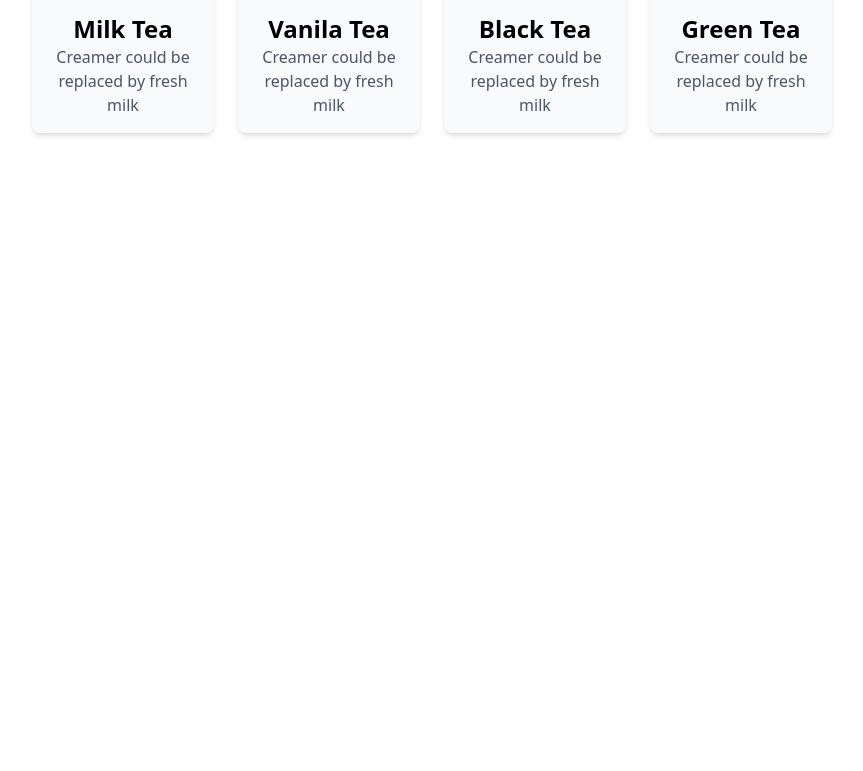
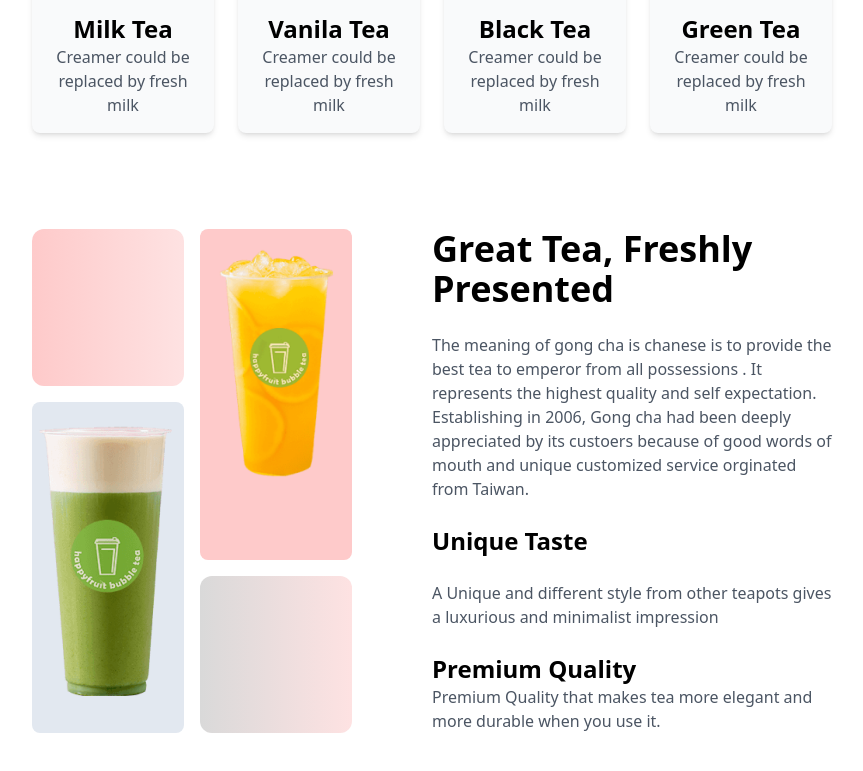
Before and after one commit to Sadman-Sakib56/Tea-House, a plain HTML site: page index.html in a window 1280 px wide. Shown: the part 1036-1807 px from the top of the page, without its empty margins (208-1071 px from the left). Before the commit the page ends 1265 px from the top, so only its background shows below. Drawn offline with nearby package versions, Linux system fonts and the light colour scheme.

Commit message:
great-tea-added

```diff
--- a/index.html
+++ b/index.html
@@ -109,6 +109,51 @@
             </div>
 
         </section>
+        <!-- great tea section -->
+        <section class="mb-24">
+            <div class="grid grid-cols-1 lg:grid-cols-2  ">
+                <!-- image section -->
+                <div class="grid grid-cols-2 grid-rows-3 gap-4 w-4/5">
+                    <div class="h-38 bg-gradient-to-r from-red-200 to bg-red-100 rounded-xl">
+                    </div>
+
+                    <div class="bg-red-200 rounded-lg row-span-2"><img class="mx-auto my-5" src="images/fresh-1.png"
+                            alt="">
+                    </div>
+                    <div class="bg-slate-200 rounded-lg row-span-2 "><img class="mx-auto my-5" src="images/fresh-2.png"
+                            alt="">
+                    </div>
+                    <div class="h-38 bg-gradient-to-r from-[#D9D9D9] to bg-red-100 rounded-xl">
+                    </div>
+
+                </div>
+                <!-- text section -->
+                <div>
+                    <h1 class="text-4xl font-bold">Great Tea, Freshly Presented</h1>
+                    <br>
+                    <p class="text-gray-600">The meaning of gong cha is chanese is to provide the best tea to emperor
+                        from all possessions .
+                        It represents the highest quality and self expectation. Establishing in 2006, Gong cha had been
+                        deeply appreciated by its custoers because of good words of mouth and unique customized service
+                        orginated from Taiwan.</p>
+                    <br>
+                    <h1 class="text-2xl font-bold">Unique Taste</h1>
+                    <br>
+                    <p class="text-gray-600">A Unique and different style from other teapots gives a luxurious and
+                        minimalist impression</p>
+                    <br>
+                    <h1 class="text-2xl font-bold">Premium Quality</h1>
+                    <p class="text-gray-600">Premium Quality that makes tea more elegant and more durable when you use
+                        it.</p>
+                </div>
+
+
+            </div>
+
+
+        </section>
+
+
     </main>
     <footer>
 
```
